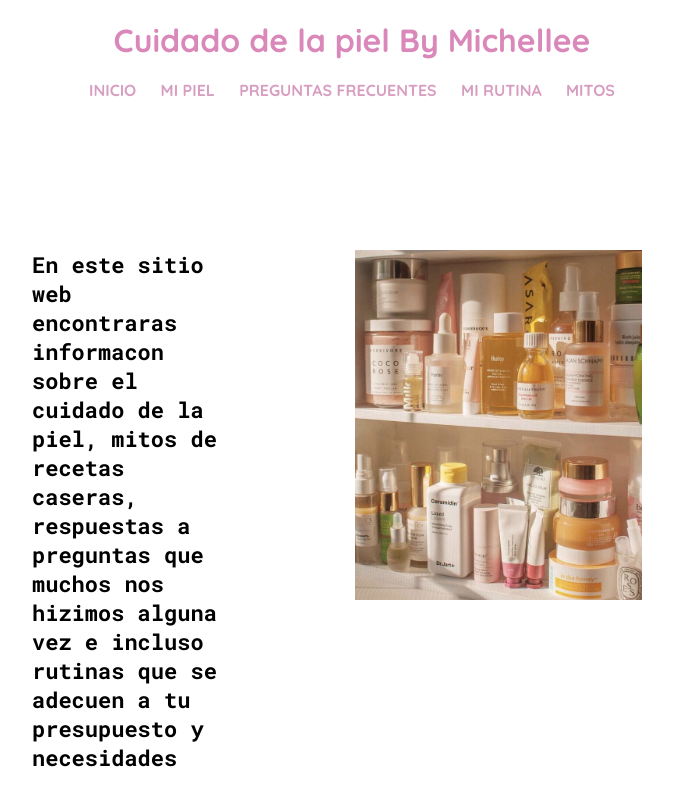
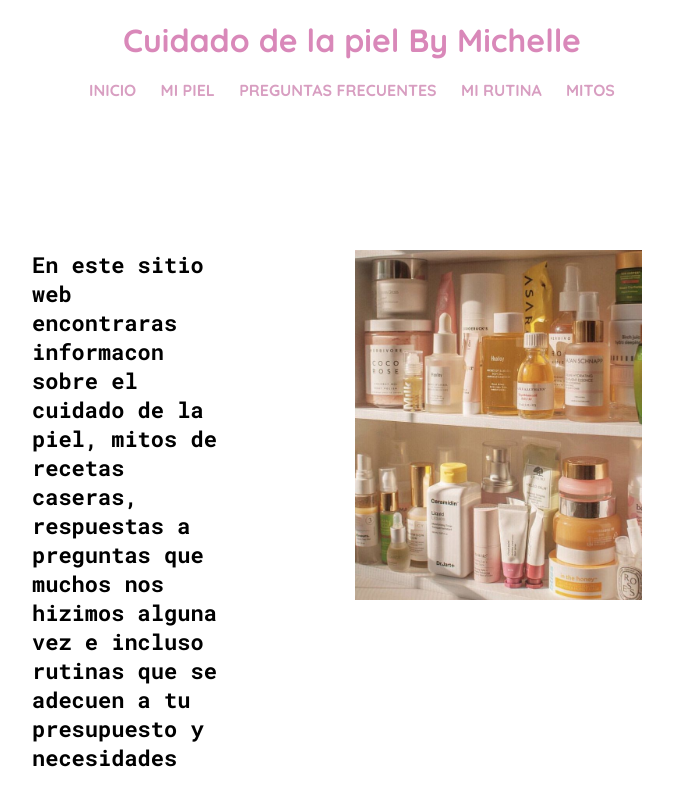
Before and after one commit to MichelleTiedemann/segunda-pre-entrega, a plain HTML site: page index.html in a window 1280 px wide. Shown: the top 800 px of the page, without its empty margins (288-961 px from the left). Drawn offline with Linux system fonts and the light colour scheme; a web font is replaced by a local one.

Commit message:
prueba-dos

```diff
--- a/index.html
+++ b/index.html
@@ -11,7 +11,7 @@
 </head>
 <body>
     <header>
-        <h1> Cuidado de la piel By Michellee</h1>
+        <h1> Cuidado de la piel By Michelle</h1>
         <nav>
             <ul>
               <li><a href="#"> inicio</a></li>
```
